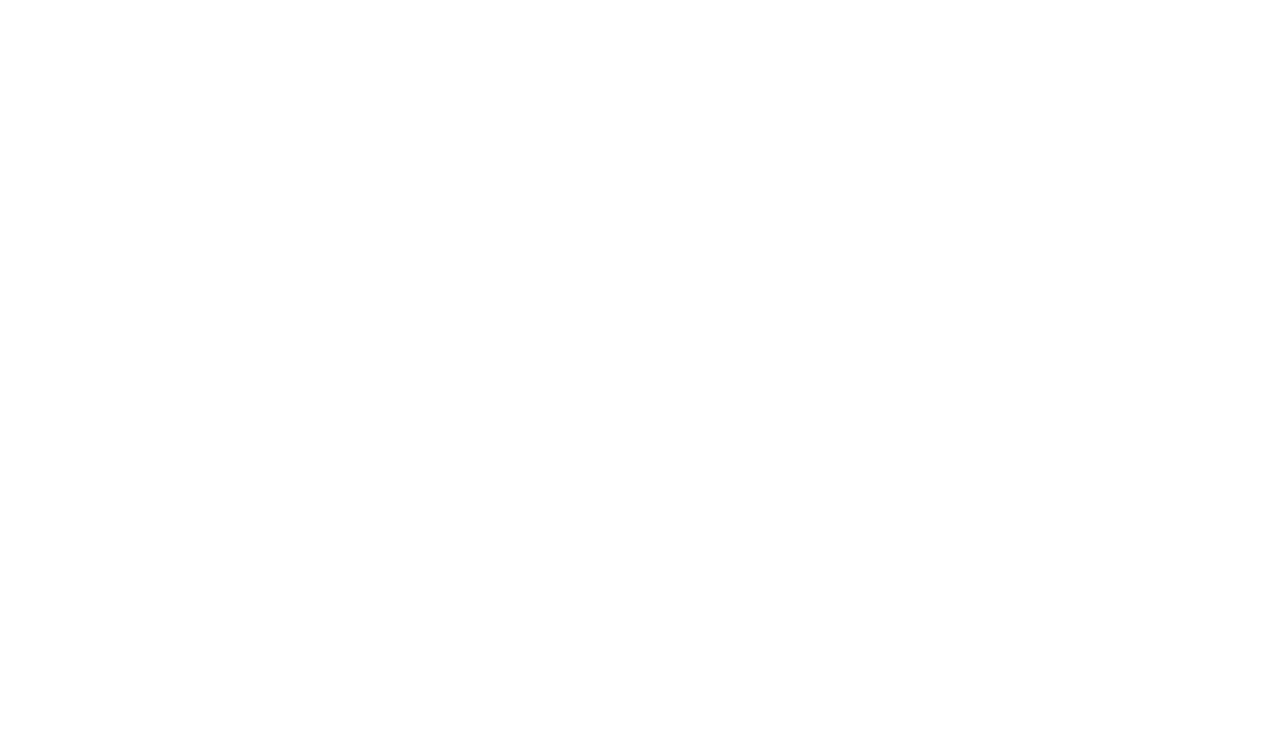
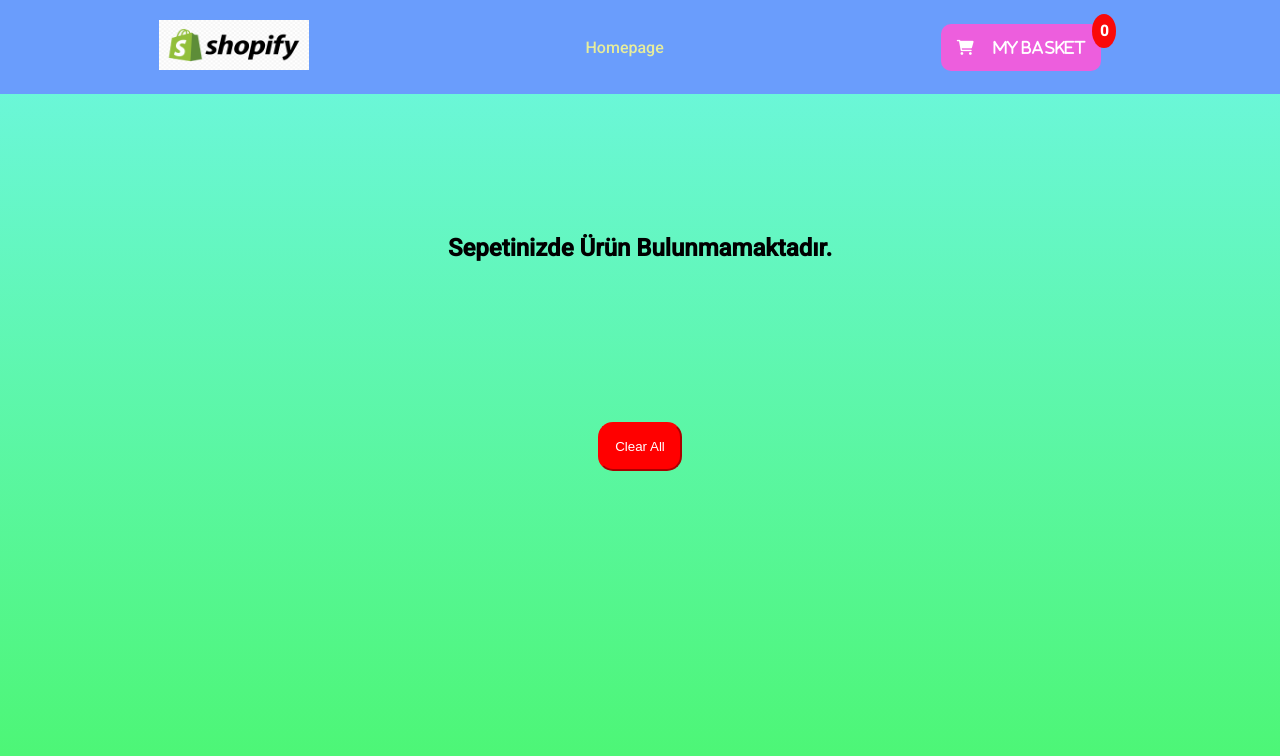
Before and after one commit to yusufavcilar/javascript-e-commerce-app, a plain HTML site: page cart.html in a window 1280 px wide. Drawn offline with Linux system fonts and the light colour scheme.

Commit message:
add cart.html add my basket add cart.js completed

```diff
--- a/cart.html
+++ b/cart.html
@@ -5,13 +5,33 @@
     <meta http-equiv="X-UA-Compatible" content="IE=edge">
     <meta name="viewport" content="width=device-width, initial-scale=1.0">
     <link rel="preconnect" href="https://fonts.googleapis.com">
-<link rel="preconnect" href="https://fonts.gstatic.com" crossorigin>
-<link href="https://fonts.googleapis.com/css2?family=Roboto:wght@500&display=swap" rel="stylesheet">
+    <link rel="preconnect" href="https://fonts.gstatic.com" crossorigin>
+    <link href="https://fonts.googleapis.com/css2?family=Roboto:wght@500&display=swap" rel="stylesheet">
     <link rel="stylesheet" href="https://cdnjs.cloudflare.com/ajax/libs/font-awesome/6.1.1/css/all.min.css">
     <link rel="stylesheet" href="./style.css">
-    <title>Document</title>
+    <title>My Basket</title>
 </head>
 <body>
+    <nav class="navbar">
+        <div>
+            <img class="navbar-image" src="./assets/logo.png" alt="shop">
+        </div>
+        <div class="navbar-options">
+            <li>
+                <a href="index.html">Homepage</a>
+            </li>
+        </div>
+        <div class="navbar-right">
+            <a href="cart.html" class="cart" data-products="0">
+                <i class="fa-solid fa-cart-shopping"><span class="mybasket">My Basket</span></i>
+            </a>
+        </div>
+    </nav>
+    <div class="cart-menu"></div>
+    <div class="cart-menu container"></div>
+    <div>
+        <button class="clear-btn">Clear All</button>
+    </div>
     <script src="./cart.js"></script>
 </body>
 </html>
--- a/cart.js
+++ b/cart.js
@@ -0,0 +1,41 @@
+const shopMenu = document.querySelector(".shop-menu")
+const cart = document.querySelector('.cart')
+const cartMenu = document.querySelector(".cart-menu")
+const clearBtn = document.querySelector(".clear-btn")
+
+let basket = JSON.parse(localStorage.getItem('cart')) || [];
+
+document.addEventListener('DOMContentLoaded', () => {
+    cart.setAttribute('data-products', basket.length);
+
+    if (basket.length > 0) {
+        cartItems()
+    } else {
+        cartMenu.innerHTML = "<h2 class=message >Sepetinizde Ürün Bulunmamaktadır.</h2>"
+    }
+})
+
+
+function cartItems() {
+    cartMenu.innerHTML = ""
+    basket.forEach(item => {
+        cartMenu.innerHTML += `
+         <div class="shop-menu__item" data-id="${item.id}">
+            <img width="75" height="75" src="${item.image}" alt="${item.name}">
+            <div class="shop-menu__information">
+                <h2 class="shop-menu__text">${item.description}</h2>
+                <p class="shop-menu__price">${item.price} ${item.priceUnit}</p>
+            </div>
+        </div>`
+    })
+}
+
+clearBtn.addEventListener("click", clearCartItems);
+
+function clearCartItems() {
+    basket = []
+    localStorage.setItem('cart', JSON.stringify(basket));
+    cartMenu.innerHTML = "<h2 class=message >Sepetinizde Ürün Bulunmamaktadır.</h2>"
+    cart.setAttribute('data-products', basket.length);
+
+}
--- a/style.css
+++ b/style.css
@@ -4,6 +4,7 @@
     --green: #8BDB81;
     --yellow: #E7ED9B;
     --blue: #6a9dfc;
+    --red: #fa0909;
     font-family: 'Roboto', sans-serif;
 }
 
@@ -14,7 +15,8 @@ font-family: 'Roboto', sans-serif;
 }
 
 body {
-    background-image: linear-gradient(rgb(111, 247, 229) ,rgb(75, 246, 112));
+    background-image: linear-gradient(rgb(111, 247, 229), rgb(75, 246, 112));
+    height: 100vh;
 }
 
 li {
@@ -42,6 +44,7 @@ a {
 .navbar-options {
     display: flex;
 }
+
 .navbar-options a {
     color: var(--yellow);
 }
@@ -53,6 +56,28 @@ a {
     color: #FFF;
     padding: 15px;
     cursor: pointer;
+}
+
+.navbar-right .cart {
+    margin-right: 20px;
+    position: relative;
+    font-size: 15px;
+}
+
+.navbar-right .cart::after {
+    content: attr(data-products);
+    position: absolute;
+    top: -25px;
+    right: -15px;
+    background-color: var(--red);
+    border-radius: 100%;
+    display: flex;
+    justify-content: center;
+    align-items: center;
+    padding: 8px;
+    font-size: 15px;
+    font-weight: bold;
+    color: white;
 }
 
 .mybasket {
@@ -85,8 +110,6 @@ a {
     margin-top: 20px;
 }
 
-
-
 .shop-menu {
     display: flex;
     flex-wrap: wrap;
@@ -99,13 +122,13 @@ a {
     text-align: center;
     width: 300px;
     padding: 20px;
-    border: 1px solid var(--pink);
+    border: 3px solid var(--pink);
     border-radius: 10px;
 }
 
 .shop-menu__text {
     font-size: 0.85rem;
-    color:var(--blue)
+    color: var(--blue)
 }
 
 .shop-menu__price {
@@ -120,4 +143,28 @@ a {
     color: #FFF;
     padding: 10px;
     margin-top: 5px;
+    cursor: pointer;
 }
+
+.clear-btn {
+    display: flex;
+    background-color: red;
+    color: #FFF;
+    padding: 15px;
+    margin: 0 auto;
+    border-color: red;
+    border-radius: 15px;
+}
+
+.message {
+    margin: 120px auto;
+}
+
+.cart-menu {
+    display: flex;
+    flex-direction: row;
+    justify-content: space-between;
+    flex-wrap: wrap;
+    gap: 10px;
+    margin: 20px 40px;
+}
```
Also changed, not shown: app.js (+26 -7 lines), index.html (+4 -6 lines). Lines whose indentation alone changed are shown as unchanged.
